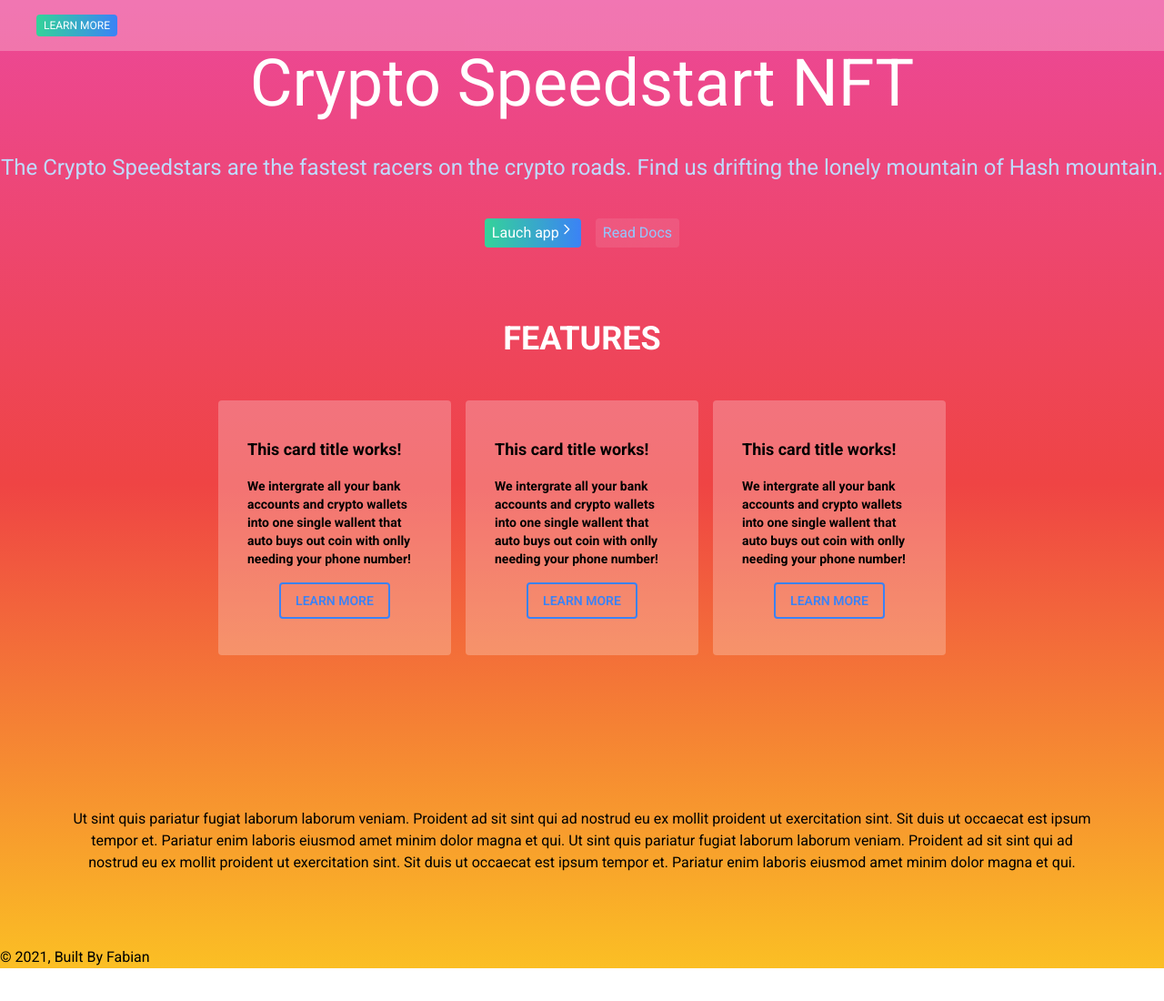
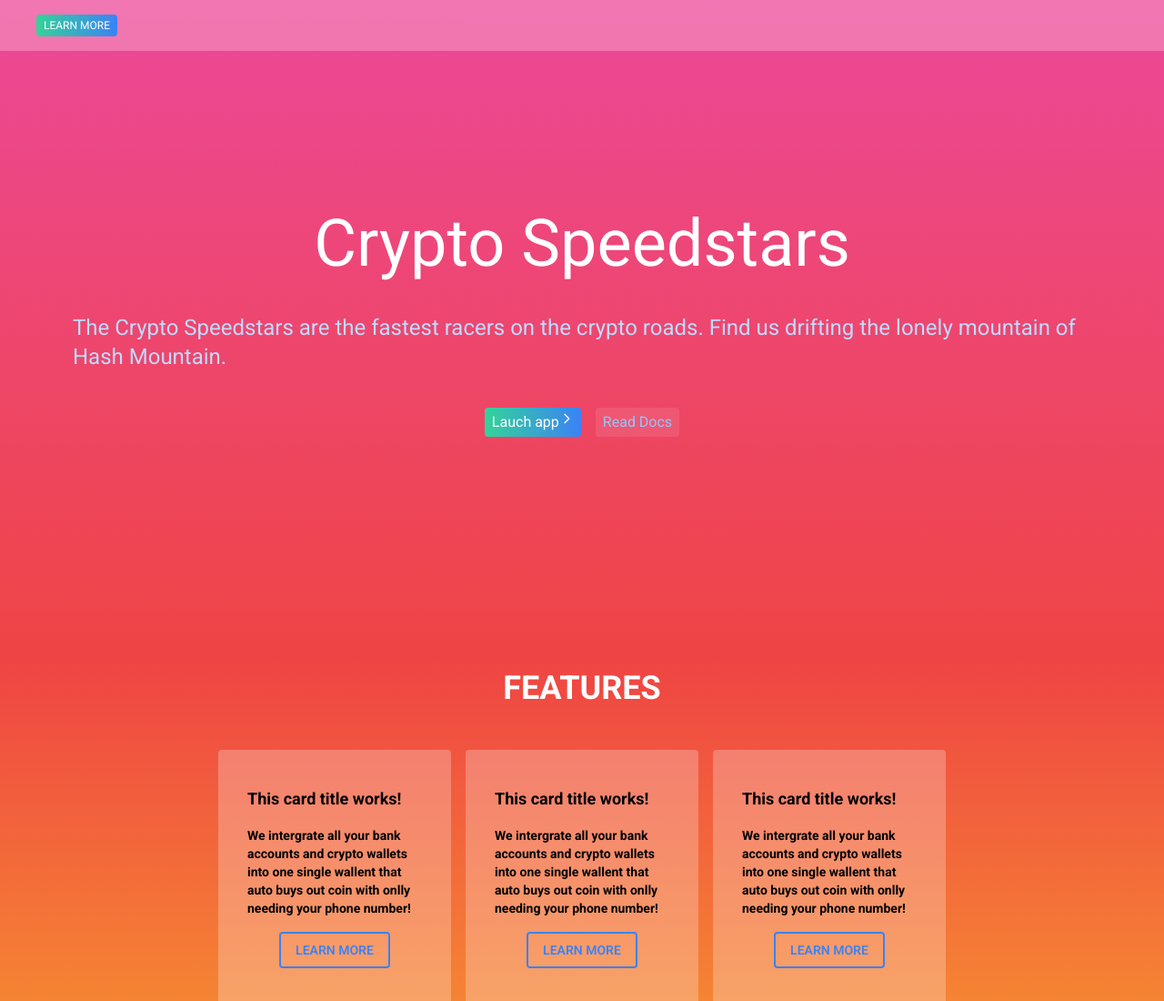
Before and after one commit to acostahf/gatsby-crypto-buisness, a Gatsby site: page / in a window 1280 px wide. Shown: the top 1100 px of the page at 91% size. Before the commit the page ends 1064 px from the top, so only its background shows below. Built offline with nearby package versions, Linux system fonts and the light colour scheme; Gatsby itself is replaced by a stand-in of ours; what tailwindcss-filters would draw is missing.

Commit message:
change height to 600'

```diff
--- a/src/components/hero-section.js
+++ b/src/components/hero-section.js
@@ -4,11 +4,11 @@ export default function heroSection({ children }) {
   return (
     <div className="max-w-full p-0 ">
       {/* heading */}
-      <div className=" flex justify-center flex-col items-center h-96 w-600 ">
-        <h1 className="text-white text-7xl">Crypto Speedstart NFT</h1>
+      <div className=" flex justify-center flex-col items-center h-600 w-600 p-20">
+        <h1 className="text-white text-7xl">Crypto Speedstars </h1>
         <h1 className="text-blue-200 pt-10 text-2xl">
           The Crypto Speedstars are the fastest racers on the crypto roads. Find
-          us drifting the lonely mountain of Hash mountain.
+          us drifting the lonely mountain of Hash Mountain.
         </h1>
         <div className=" mt-10 w-full justify-center flex">
           <button className="bg-gradient-to-r from-green-400 to-blue-500 rounded text-white text-md px-2 py-1 mr-4 flex  ">
```
